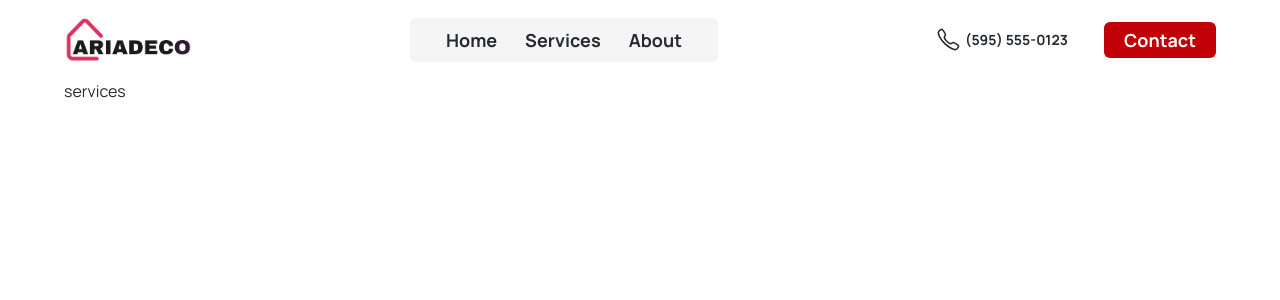
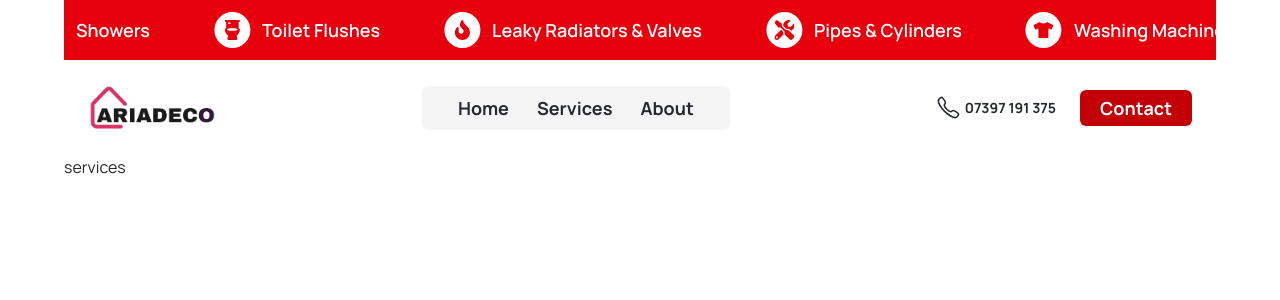
Before and after one commit to munashex/EdiziPlumbing, a React (Vite) app: page /services in a window 1280 px wide. Shown: the top 300 px of the page. Built offline with nearby package versions, Linux system fonts and the light colour scheme; what tailwindcss-animated would draw is missing.

Commit message:
done with serviceSlider

```diff
--- a/src/Components/Navbar.jsx
+++ b/src/Components/Navbar.jsx
@@ -1,93 +1,125 @@
-import Logo from '../images/Logo.png'
+import Logo from '../images/Logo.png';
 import { HiMenuAlt1 } from "react-icons/hi";
 import { navlinks } from '../data/app';
 import { IoMdClose } from "react-icons/io";
-import { useState } from 'react';
-import { Link, useNavigate, useLocation} from 'react-router-dom';
+import { useState, useEffect } from 'react';
+import { Link, useNavigate, useLocation } from 'react-router-dom';
 import { IoCallOutline } from "react-icons/io5";
-
+import ServiceSlider from './ServiceSlider';
 
 const Navbar = () => {
+  const [isNavOpen, setIsNavOpen] = useState(false);
+  const [isSticky, setIsSticky] = useState(false);
 
-const [isNavOpen, setIsNavOpen] = useState(false)
+  const OpenNav = () => setIsNavOpen(!isNavOpen);
+  const location = useLocation();
+  const navigate = useNavigate();
 
-const OpenNav = () => setIsNavOpen(!isNavOpen)
-const location = useLocation()
+  // Sticky navbar effect
+  useEffect(() => {
+    const handleScroll = () => {
+      setIsSticky(window.scrollY > 10);
+    };
 
-const navigate = useNavigate()
+    window.addEventListener('scroll', handleScroll);
+    return () => window.removeEventListener('scroll', handleScroll);
+  }, []);
 
   return (
-        <div className="animate-fade-down">
-          {/* navbar on small screens  & md */}
-          <div className="flex lg:hidden items-center my-3 justify-between">
+    <div className="relative">
+      {/* ServiceSlider (non-sticky, scrolls normally) */}
+      <ServiceSlider />
 
+      {/* Sticky Navbar Wrapper */}
+      <div className={`w-full z-50 ${isSticky ? 'fixed top-0 left-0 right-0' : 'relative'}`}>
+        {/* Navbar Container with backdrop blur when sticky */}
+        <div className={`w-full ${isSticky ? 'bg-white/90 backdrop-blur-md shadow-md' : 'bg-white'}`}>
+          {/* Small screen navbar */}
+          <div className="flex lg:hidden items-center my-3 justify-between px-4 py-2">
             <Link to="/">
-            <img
-            src={Logo}
-            alt="Edizi"
-            className="w-28"
-            />
+              <img src={Logo} alt="Edizi" className="w-28" />
             </Link>
-            <div className="flex items-center gap-x-7">
+            <div className="flex items-center gap-x-5">
               <button onClick={OpenNav} className="relative w-[40px] h-[40px] outline-none cursor-pointer">
-            <span className="absolute inset-0 transition-opacity duration-300 ease-in-out"
-            style={{ opacity: isNavOpen ? 1 : 0 }}>
+                <span
+                  className="absolute inset-0 transition-opacity duration-300 ease-in-out"
+                  style={{ opacity: isNavOpen ? 1 : 0 }}
+                >
                   <IoMdClose size={37} color="black" />
                 </span>
-           <span className="absolute inset-0 transition-opacity duration-300 ease-in-out"
-            style={{ opacity: isNavOpen ? 0 : 1 }}>
+                <span
+                  className="absolute inset-0 transition-opacity duration-300 ease-in-out"
+                  style={{ opacity: isNavOpen ? 0 : 1 }}
+                >
                   <HiMenuAlt1 size={37} color="black" />
                 </span>
               </button>
-
-           <button onClick={() => navigate('/contact')}  className="bg-red transition delay-75 duration-100 hover:bg-red-700 hover:scale-105 py-0.5 px-5 text-lg rounded-md text-white font-bold">Contact</button>
             </div>
           </div>
 
-          {/* navlinks on small screens  & md */}
-           {
-           isNavOpen ?
-           <div className="flex lg:hidden flex-col items-center gap-y-2 my-8 animate-fade-down">
+          {/* Small screen navlinks */}
+          {isNavOpen && (
+            <div className="flex lg:hidden flex-col items-center gap-y-3 my-5 animate-fade-down">
               {navlinks.map((link) => (
-              <div key={link.name} className="">
-               <Link  to={link.url} onClick={OpenNav}
-               className={`text-lg font-bold ${location.pathname === link.url ? 'border-b-2' : ''}`}>
+                <Link
+                  key={link.name}
+                  to={link.url}
+                  onClick={OpenNav}
+                  className={`text-lg font-bold ${location.pathname === link.url ? 'border-b-2' : ''}`}
+                >
                   {link.name}
                 </Link>
+              ))}
+              <button
+                onClick={() => {
+                  OpenNav();
+                  navigate('/contact');
+                }}
+                className="bg-red transition delay-75 duration-100 hover:bg-red-700 hover:scale-105 py-1 px-5 text-lg rounded-md text-white font-bold mt-4"
+              >
+                Contact
+              </button>
             </div>
-           ))}
-         </div>
-            : null
-            }
+          )}
 
-           {/* navbar on lg screens */}
-           <div className="hidden lg:flex flex-row my-4  items-center justify-between">
+          {/* Large screen navbar */}
+          <div className={`hidden lg:flex flex-row items-center justify-between my-4 px-6 ${isSticky ? 'py-2' : 'py-2'}`}>
             <Link to="/">
-            <img
-            src={Logo}
-            className="w-32"
-            alt="Ediziplumbling"
-            />
+              <img src={Logo} className="w-32" alt="Ediziplumbing" />
             </Link>
 
             <div className="flex flex-row gap-x-7 items-center bg-light py-2 px-9 rounded-md">
               {navlinks.map((link) => (
-             <Link to={link.url}
-             className={`text-lg font-bold  ${location.pathname === link.url ? 'border-b-2' : ''}`}
-             key={link.url}>
+                <Link
+                  to={link.url}
+                  className={`text-lg font-bold ${location.pathname === link.url ? 'border-b-2' : ''}`}
+                  key={link.url}
+                >
                   {link.name}
                 </Link>
               ))}
             </div>
 
-             <a href="tel:" className="flex items-center gap-9">
-              <span className="font-bold oldstyle-nums text-sm inline-flex items-center gap-1"><IoCallOutline size={25}/>(595) 555-0123</span>
-            <button onClick={() => navigate('/contact')} className="bg-red transition delay-75 duration-100 hover:bg-red-700 hover:scale-105 py-1 px-5 text-lg rounded-md text-white font-bold">Contact</button>
+            <a href="tel:07397191375" className="flex items-center gap-6">
+              <span className="font-bold hover:underline oldstyle-nums text-sm inline-flex items-center gap-1">
+                <IoCallOutline size={25} />
+                07397 191 375
+              </span>
+              <button
+                onClick={() => navigate('/contact')}
+                className="bg-red transition delay-75 duration-100 hover:bg-red-700 hover:scale-105 py-1 px-5 text-lg rounded-md text-white font-bold"
+              >
+                Contact
+              </button>
             </a>
           </div>
+        </div>
+      </div>
 
+      {/* Spacer to prevent content jump when navbar becomes sticky */}
+      {isSticky && <div className="h-[80px]"></div>}
     </div>
-    )
-}
+  );
+};
 
-export default Navbar
+export default Navbar;
--- /dev/null
+++ b/src/Components/ServiceSlider.jsx
@@ -0,0 +1,49 @@
+import {
+    FaWrench,
+    FaShower,
+    FaToilet,
+    FaFire,
+    FaTshirt,
+    FaWater,
+    FaTools,
+    FaTemperatureHigh
+  } from "react-icons/fa";
+
+  const ServiceSlider = () => {
+    const services = [
+      { icon: <FaWater size={20} />, name: "Plumbing Leaks" },
+      { icon: <FaShower size={20} />, name: "Showers" },
+      { icon: <FaToilet size={20} />, name: "Toilet Flushes" },
+      { icon: <FaFire size={20} />, name: "Leaky Radiators & Valves" },
+      { icon: <FaTools size={20} />, name: "Pipes & Cylinders" },
+      { icon: <FaTshirt size={20} />, name: "Washing Machines & Plumbed-in Appliances" },
+      { icon: <FaWrench size={20} />, name: "Ball Valves" },
+      { icon: <FaToilet size={20} />, name: "Blocked Toilets" },
+      { icon: <FaTemperatureHigh size={20} />, name: "Immersion Heaters" },
+      // Duplicate items for seamless looping
+      { icon: <FaWater size={20} />, name: "Plumbing Leaks" },
+      { icon: <FaShower size={20} />, name: "Showers" },
+      { icon: <FaToilet size={20} />, name: "Toilet Flushes" },
+      { icon: <FaFire size={20} />, name: "Leaky Radiators & Valves" },
+    ];
+
+    return (
+      <div className="bg-red-600 text-white py-2 overflow-hidden group">
+        <div className="inline-flex items-center animate-infinite-scroll group-hover:pause whitespace-nowrap">
+          {services.map((service, index) => (
+            <div
+              key={index}
+              className="flex items-center mx-4 px-4 py-1 transition-transform hover:scale-105"
+            >
+              <span className="flex items-center justify-center rounded-full p-2 bg-white text-red-600 mr-3">
+                {service.icon}
+              </span>
+              <span className="font-semibold text-lg">{service.name}</span>
+            </div>
+          ))}
+        </div>
+      </div>
+    );
+  };
+
+  export default ServiceSlider;
--- a/src/index.css
+++ b/src/index.css
@@ -18,3 +18,20 @@
     background-color: #C10007;
   }
 }
+
+@keyframes infinite-scroll {
+  0% {
+    transform: translateX(0);
+  }
+  100% {
+    transform: translateX(-50%);
+  }
+}
+
+.animate-infinite-scroll {
+  animation: infinite-scroll 30s linear infinite;
+}
+
+.group-hover\:pause:hover .animate-infinite-scroll {
+  animation-play-state: paused;
+}
```
Lines whose indentation alone changed are shown as unchanged.
